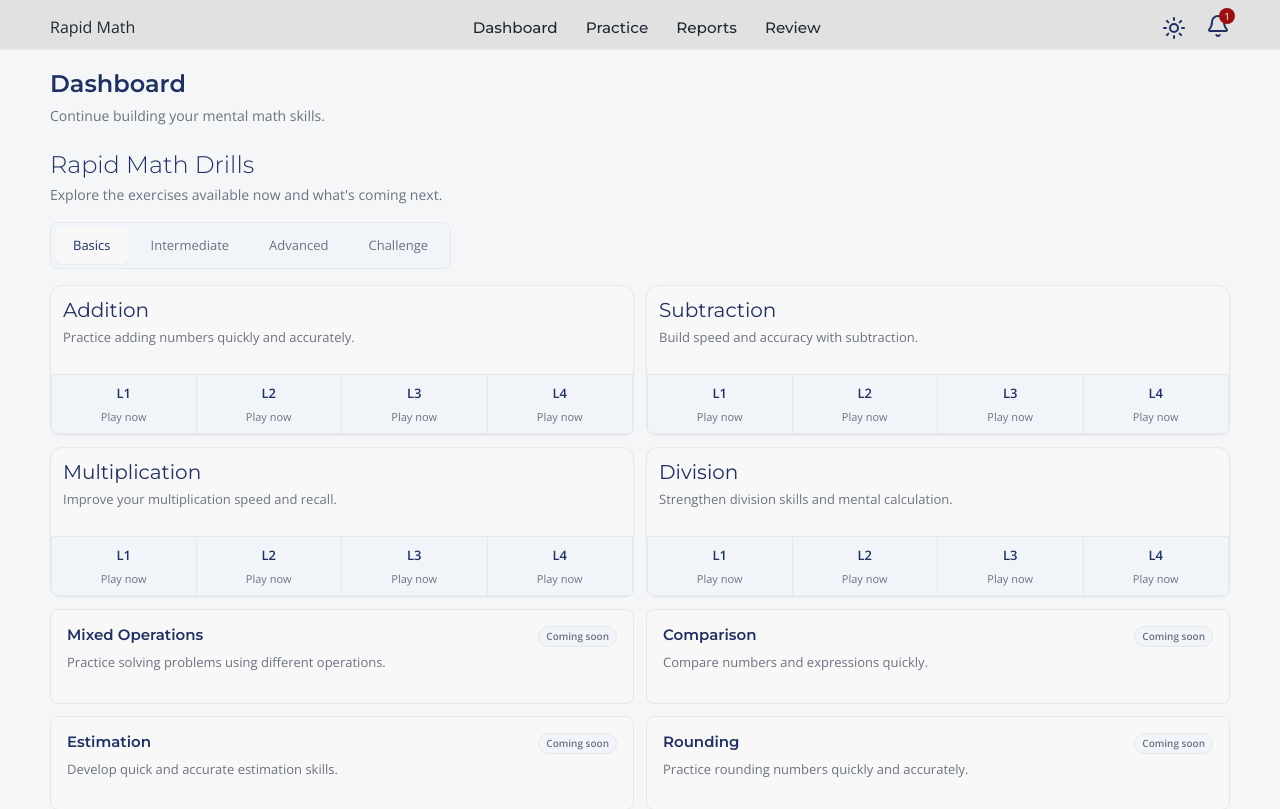
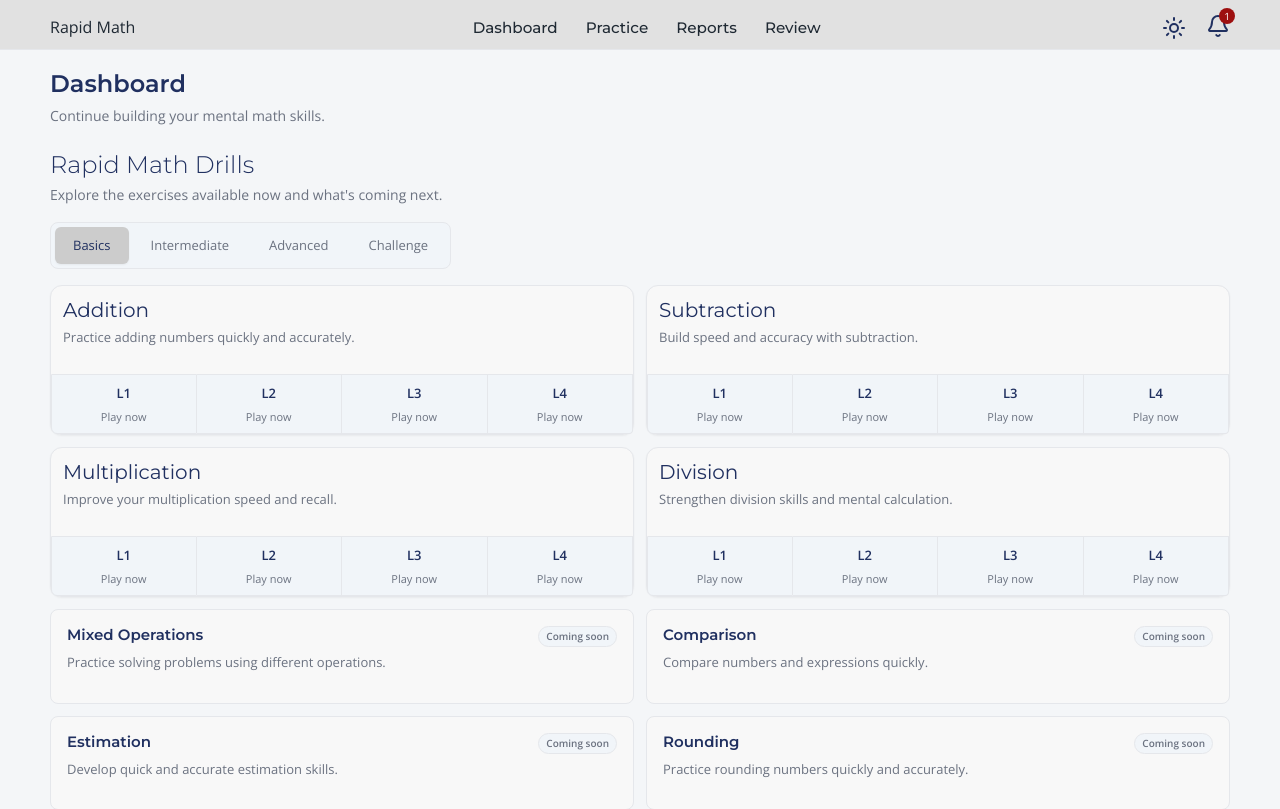
Before and after one commit to shankris/rapidMath, a Next.js app: page / in a window 1280 px wide. Shown: the top 809 px of the page. Built offline with nearby package versions, Linux system fonts and the light colour scheme.

Commit message:
Add tabs  - basic, imterm, adv, chall

```diff
--- a/src/components/Dashboard/Dashboard.module.css
+++ b/src/components/Dashboard/Dashboard.module.css
@@ -660,7 +660,7 @@
 }
 
 .roadmapTabActive {
-  background: var(--surfaceColor);
+  background: var(--tab1bg);
   color: var(--headingCol);
   box-shadow: var(--shadow-sm);
 }
```
